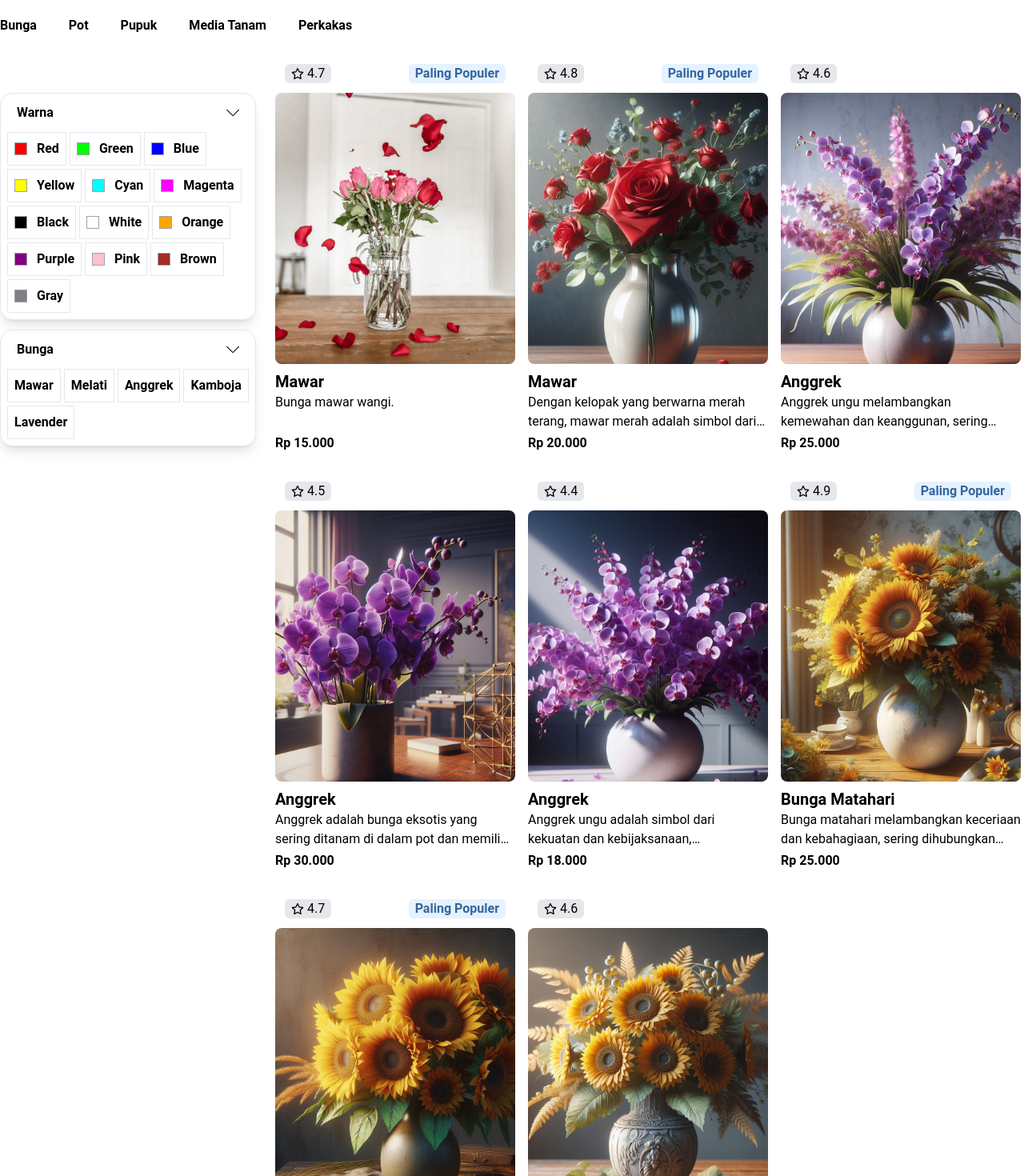
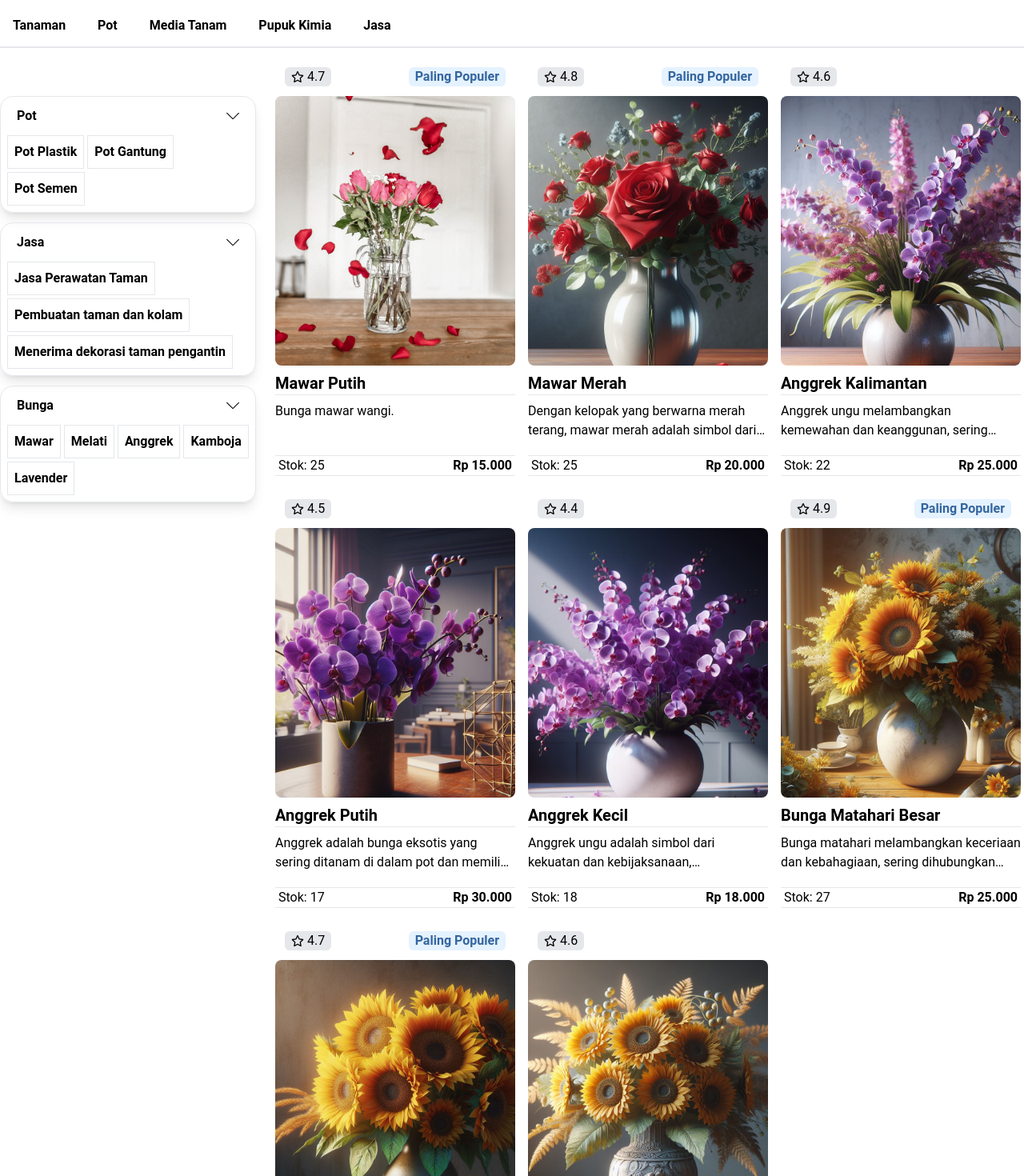
Before and after one commit to aritama1412/project-ica, a Next.js app: page / in a window 1280 px wide. Shown: the top 1470 px of the page at 80% size. Built offline with nearby package versions, Linux system fonts and the light colour scheme.

Commit message:
add stock and drop down navbar

```diff
--- a/src/app/components/productCard.jsx
+++ b/src/app/components/productCard.jsx
@@ -8,7 +8,7 @@ export const ProductCard = ({ data }) => {
     <>
       {data.map((flower) => (
         <div
-          className="flex flex-col max-w-[300px] max-h-[462px]  mb-10 mt-3 cursor-pointer"
+          className="flex flex-col max-w-[300px] max-h-[480px]  mb-10 pb-5 mt-3 cursor-pointer"
           key={flower.id}
         >
           <div className="flex flex-row items-center justify-between w-full px-3 py-3">
@@ -39,9 +39,13 @@ export const ProductCard = ({ data }) => {
           </div>
           <div className="flex grow flex-col max-h-[75px]">
             <h1 className="font-bold text-xl pt-1 mt-1">{flower.name}</h1>
-            <p className="line-clamp-2 break-words min-h-[3.2rem]">
+            <hr className="mb-2" />
+            <p className="line-clamp-2 break-words min-h-[3.2rem] mb-2">
               {flower.description}
             </p>
+            <hr className=" mt-2" />
+            <div className="flex flex-row justify-between items-center px-1">
+              <span>Stok: {flower.stocks}</span>
               <h2 className="font-semibold">
                 {flower.price.toLocaleString("id-ID", {
                   style: "currency",
@@ -51,6 +55,8 @@ export const ProductCard = ({ data }) => {
                 })}
               </h2>
             </div>
+            <hr />
+          </div>
         </div>
       ))}
     </>
--- a/src/app/filter/page.jsx
+++ b/src/app/filter/page.jsx
@@ -25,10 +25,24 @@ const flowers = [
   { id: 5, name: "Lavender" },
 ];
 
+const vases = [
+  { id: 1, name: "Pot Plastik" },
+  { id: 2, name: "Pot Gantung" },
+  { id: 3, name: "Pot Semen" },
+];
+
+const services = [
+  { id: 1, name: "Jasa Perawatan Taman" },
+  { id: 2, name: "Pembuatan taman dan kolam" },
+  { id: 3, name: "Menerima dekorasi taman pengantin" },
+];
+
 const FilterBar = () => {
   return (
     <div className="flex flex-col items-center h-full w-[320px] max-w-[320px] mt-[60px]">
-      <FilterCard data={colors} filterText="Warna" />
+      {/* <FilterCard data={colors} filterText="Warna" /> */}
+      <FilterCard data={vases} filterText="Pot" />
+      <FilterCard data={services} filterText="Jasa" />
       <FilterCard data={flowers} filterText="Bunga" />
     </div>
   );
--- a/src/app/navbar/page.jsx
+++ b/src/app/navbar/page.jsx
@@ -1,16 +1,56 @@
-import React from "react";
+"use client";
+import { useState } from "react";
+
+const Dropdown = ({ items }) => (
+  <ul className="bg-white absolute shadow-md rounded z-10 ml-[-16px]">
+    {items.map((item, index) => (
+      <li
+        key={index}
+        className="px-4 py-2 cursor-pointer z-[99] w-[200px] font-normal text-sm hover:bg-gray-100"
+      >
+        {item}
+      </li>
+    ))}
+  </ul>
+);
 
 const Navbar = () => {
+  const [hoveredItem, setHoveredItem] = useState(null);
+
+  const menuData = {
+    Tanaman: ["Tanaman Hias", "Tanaman Toga", "Tanaman Buah-buahan"],
+    Pot: ["Pot Plastik", "Pot Gantung", "Pot Semen"],
+    "Media Tanam": ["Organik (Pupuk)", "Kokopit"],
+    "Pupuk Kimia": ["Npk", "Tsp", "Orea", "Lanet"],
+    Jasa: [
+      "Jasa Perawatan Taman",
+      "Pembuatan taman dan kolam",
+      "Menerima dekorasi taman pengantin",
+    ],
+  };
+
   return (
-    <div className="flex flex-col justify-center items sticky">
+    <div className="flex flex-col justify-center items-center sticky border-b-2">
       <div className="flex flex-row gap-10 w-full justify-start items-center pt-5 pb-3">
-        <div className="flex flex-row gap-10 w-full justify-start items-center font-bold">
-          <span>Bunga</span>
-          <span>Pot</span>
-          <span>Pupuk</span>
-          <span>Media Tanam</span>
-          <span>Perkakas</span>
-        </div>
+        <ul className="flex flex-row gap-10 w-full justify-start items-center font-bold relative pl-4">
+          {Object.keys(menuData).map((key, index) => (
+            <li
+              key={index}
+              className={`cursor-pointer relative ${
+                hoveredItem === key
+                  ? "group transition-all duration-300 ease-in-out"
+                  : ""
+              }`}
+              onMouseEnter={() => setHoveredItem(key)}
+              onMouseLeave={() => setHoveredItem(null)}
+            >
+              {key}
+              <span class="block max-w-0 group-hover:max-w-full transition-all duration-500 h-0.5 bg-black"></span>
+
+              {hoveredItem === key && <Dropdown items={menuData[key]} />}
+            </li>
+          ))}
+        </ul>
       </div>
     </div>
   );
--- a/src/app/products/page.jsx
+++ b/src/app/products/page.jsx
@@ -4,88 +4,96 @@ import { ProductCard } from "../components/productCard";
 const flowers = [
   {
     id: 1,
-    name: "Mawar",
+    name: "Mawar Putih",
     img: "/images/flowers/rose.jpg",
     description: "Bunga mawar wangi.",
     price: 15000,
     rating: 4.7,
     isBestseller: true,
+    stocks: 25,
   },
   {
     id: 2,
-    name: "Mawar",
+    name: "Mawar Merah",
     img: "/images/flowers/rose 3.jpg",
     description:
       "Dengan kelopak yang berwarna merah terang, mawar merah adalah simbol dari gairah dan keberanian.",
     price: 20000,
     rating: 4.8,
     isBestseller: true,
+    stocks: 25,
   },
   {
     id: 3,
-    name: "Anggrek",
+    name: "Anggrek Kalimantan",
     img: "/images/flowers/anggrek 1.jpg",
     description:
       "Anggrek ungu melambangkan kemewahan dan keanggunan, sering dipandang sebagai simbol kekayaan.",
     price: 25000,
     rating: 4.6,
     isBestseller: false,
+    stocks: 22,
   },
   {
     id: 4,
-    name: "Anggrek",
+    name: "Anggrek Putih",
     img: "/images/flowers/anggrek 2.jpg",
     description:
       "Anggrek adalah bunga eksotis yang sering ditanam di dalam pot dan memiliki berbagai warna.",
     price: 30000,
     rating: 4.5,
     isBestseller: false,
+    stocks: 17,
   },
   {
     id: 5,
-    name: "Anggrek",
+    name: "Anggrek Kecil",
     img: "/images/flowers/anggrek 3.jpg",
     description:
       "Anggrek ungu adalah simbol dari kekuatan dan kebijaksanaan, menjadikannya pilihan yang elegan untuk dekorasi.",
     price: 18000,
     rating: 4.4,
     isBestseller: false,
+    stocks: 18,
   },
   {
     id: 6,
-    name: "Bunga Matahari",
+    name: "Bunga Matahari Besar",
     img: "/images/flowers/sunflower 1.jpg",
     description:
       "Bunga matahari melambangkan keceriaan dan kebahagiaan, sering dihubungkan dengan sinar matahari dan musim panas.",
     price: 25000,
     rating: 4.9,
     isBestseller: true,
+    stocks: 27,
   },
   {
     id: 7,
-    name: "Bunga Matahari",
+    name: "Bunga Matahari Kecil",
     img: "/images/flowers/sunflower 2.jpg",
     description:
       "Bunga matahari dikenal karena kemampuannya mengikuti arah matahari, melambangkan kesetiaan dan ketekunan.",
     price: 60000,
     rating: 4.7,
     isBestseller: true,
+    stocks: 15,
   },
   {
     id: 8,
-    name: "Bunga Matahari",
+    name: "Bunga Matahari Sedang",
     img: "/images/flowers/sunflower 3.jpg",
     description:
       "Bunga matahari memberikan kesan ceria dan penuh semangat, sering digunakan dalam rangkaian bunga untuk menyampaikan harapan baik.",
     price: 18000,
     rating: 4.6,
     isBestseller: false,
+    stocks: 38,
   },
 ];
 
 const Products = () => {
   return (
-    <div className="w-full grid grid-cols-3 gap-2 place-items-center">
+    <div className="w-full grid grid-cols-3 gap-2 place-items-center z-[-1]">
       <ProductCard data={flowers} />
     </div>
   );
```
Lines whose indentation alone changed are shown as unchanged.
